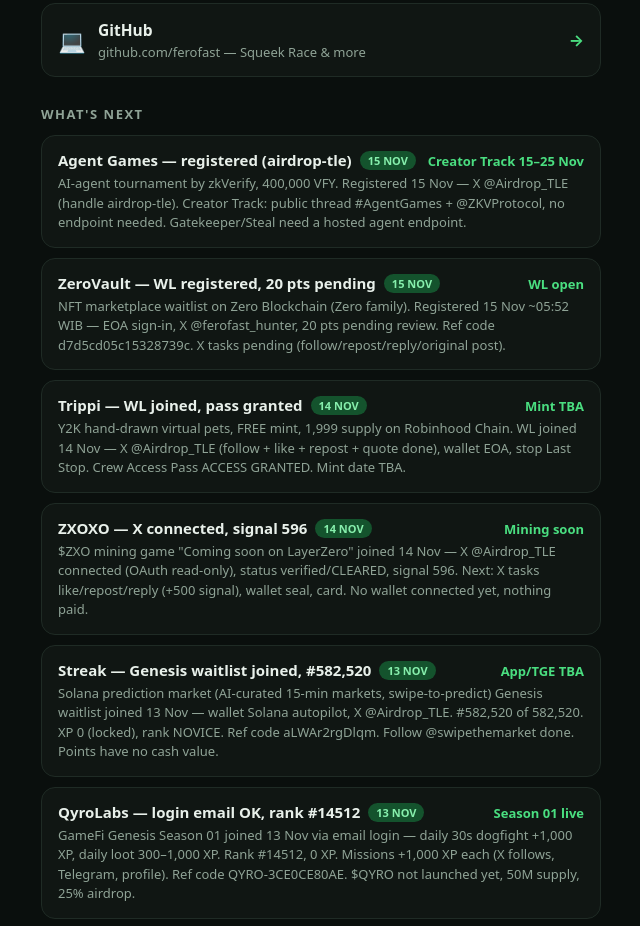
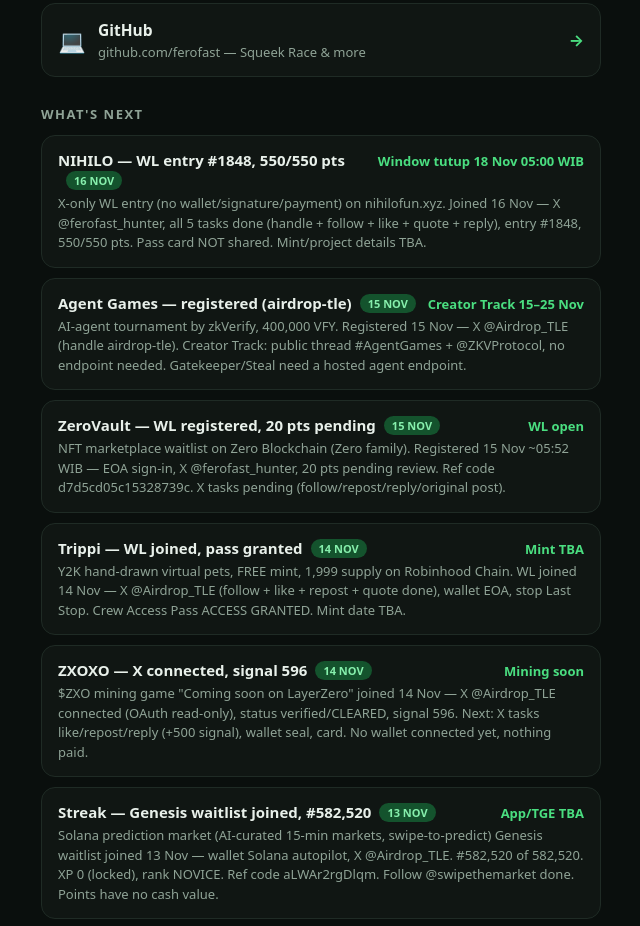
Before and after one commit to ferofast/squeek-race, a plain HTML site: page hub/index.html in a window 1280 px wide. Shown: the part 935-1861 px from the top of the page, without its empty margins (319-959 px from the left). Drawn offline with Linux system fonts and the light colour scheme.

Commit message:
Hub refresh: NIHILO WL entry #1848, 550/550 pts

```diff
--- a/hub/index.html
+++ b/hub/index.html
@@ -78,6 +78,10 @@
 
   <h2>What's next</h2>
   <!-- DROPS: maintained by the daily hub updater. Dates in WIB. -->
+  <div class="drop">
+    <div class="row"><span class="t">NIHILO — WL entry #1848, 550/550 pts<span class="pill soon">16 NOV</span></span><span class="when">Window tutup 18 Nov 05:00 WIB</span></div>
+    <div class="d">X-only WL entry (no wallet/signature/payment) on nihilofun.xyz. Joined 16 Nov — X @ferofast_hunter, all 5 tasks done (handle + follow + like + quote + reply), entry #1848, 550/550 pts. Pass card NOT shared. Mint/project details TBA.</div>
+  </div>
   <div class="drop">
     <div class="row"><span class="t">Agent Games — registered (airdrop-tle)<span class="pill soon">15 NOV</span></span><span class="when">Creator Track 15–25 Nov</span></div>
     <div class="d">AI-agent tournament by zkVerify, 400,000 VFY. Registered 15 Nov — X @Airdrop_TLE (handle airdrop-tle). Creator Track: public thread #AgentGames + @ZKVProtocol, no endpoint needed. Gatekeeper/Steal need a hosted agent endpoint.</div>
```
